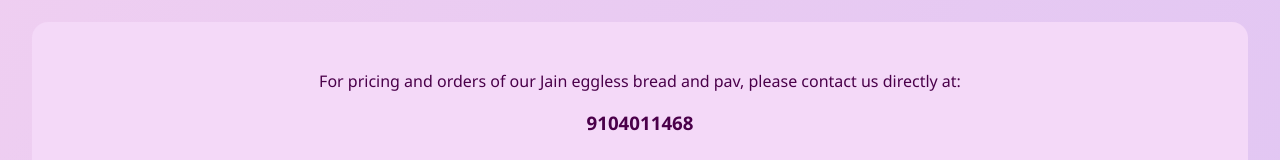
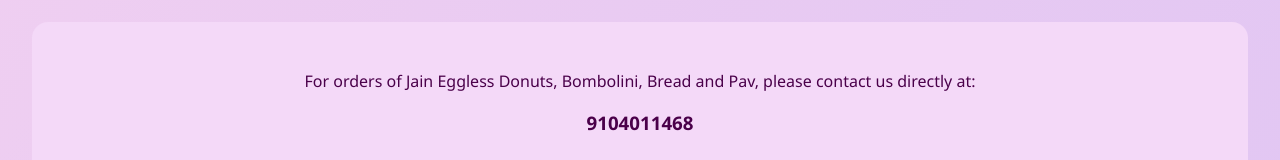
Before and after one commit to virti1/The-Sweet-Crumb, a plain HTML site: page index.html in a window 1280 px wide. Shown: the part 1817-1977 px from the top of the page. Drawn offline with Linux system fonts and the light colour scheme.

Commit message:
changes by Kalash

```diff
--- a/index.html
+++ b/index.html
@@ -182,7 +182,7 @@
     <section id="contact">
         <center>
             <div class="contact-box">
-                <p>For pricing and orders of our Jain eggless bread and pav, please contact us directly at:</p>
+                <p>For orders of Jain Eggless Donuts, Bombolini, Bread and Pav, please contact us directly at:</p>
                 <h3>9104011468</h3>
             </div>
             <h2>Order Guidelines</h2>
```
